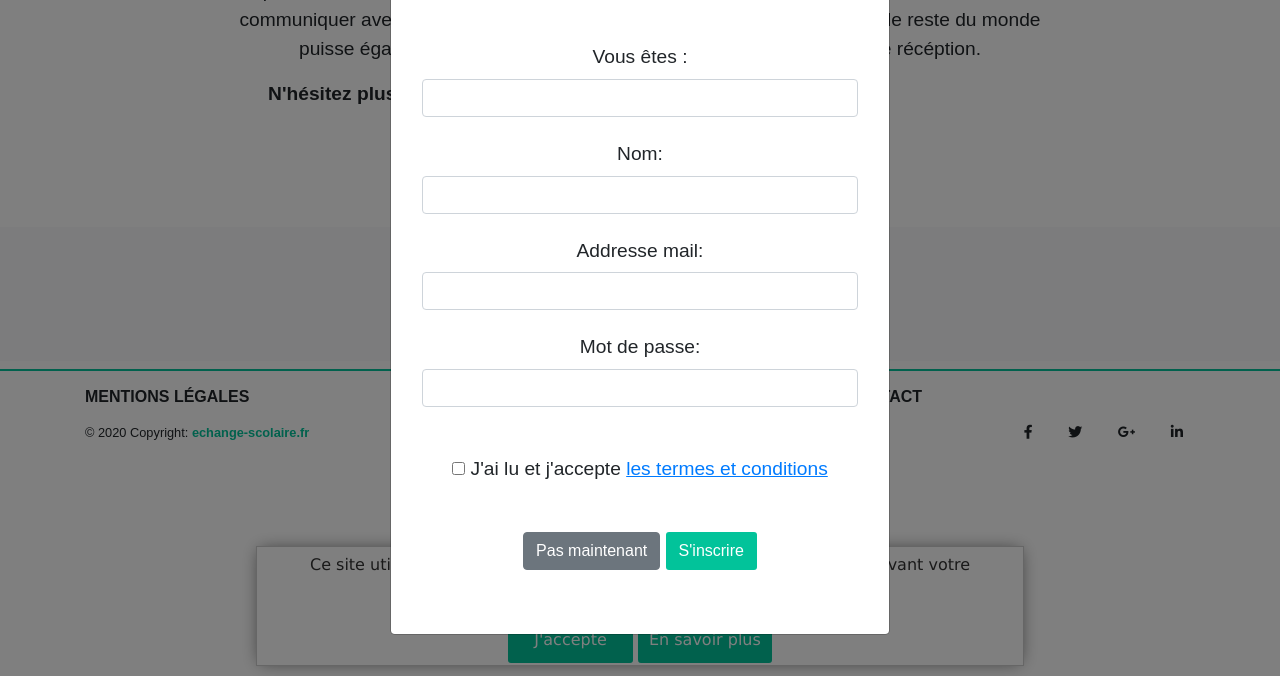
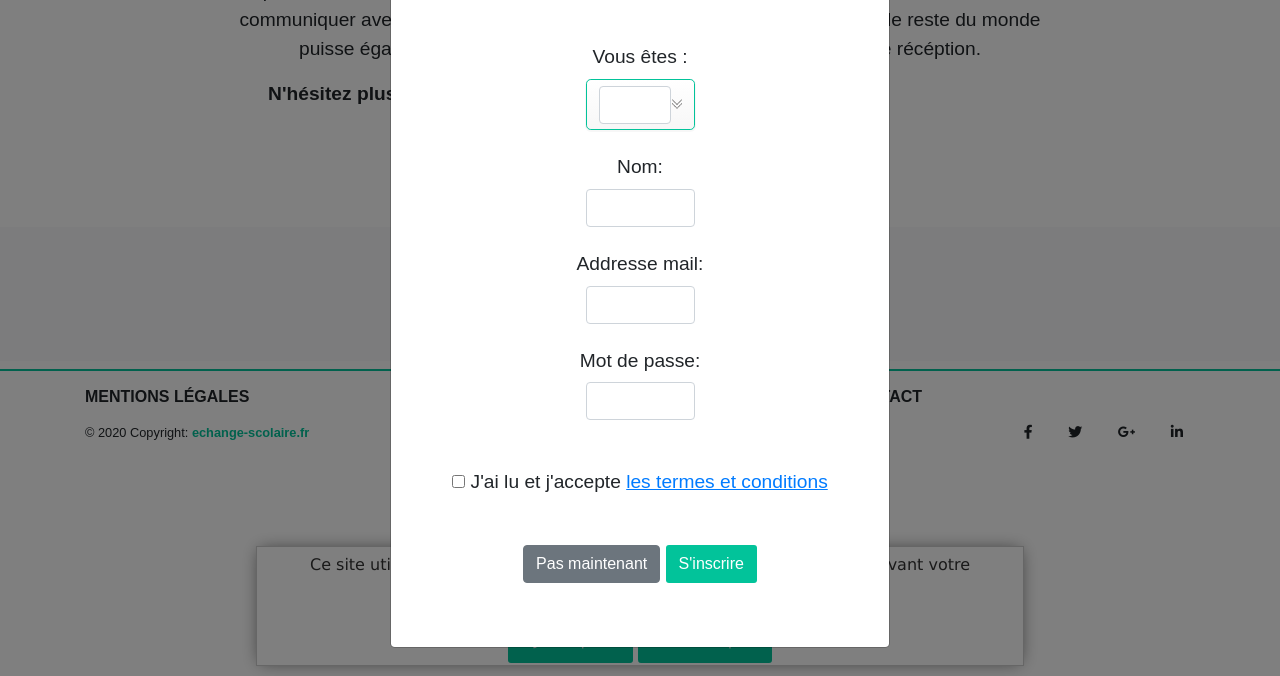
Before and after one commit to marisabonmati/echange-scolaire-symfony, a Symfony app: template templates/home/index.html.twig in a window 1280 px wide, after a click that opens the changed part. Shown: the part 580-1256 px from the top of the page. Run offline with Twig, Linux system fonts and the light colour scheme; the template is opened without the code that fills it, so the values that code supplies are empty; form fields are guessed from the names that the template uses; some libraries are stand-ins or nearby versions; some web fonts are replaced.

Commit message:
css okok

```diff
--- a/templates/inc/register-form.html.twig
+++ b/templates/inc/register-form.html.twig
@@ -16,25 +16,30 @@
 
     <div class="form-group  mx-auto">
         <label class="col-form-label ">Vous êtes : </label>
+        <div class="select-css w-25 mx-auto">
             {{ form_widget(registrationForm.entite) }}
             {{ form_errors(registrationForm.entite) }}
+        </div>
     </div>
     <!--NOM-->
     <div class="form-group">
         <label for="recipient-name" class="col-form-label">Nom:</label>
-        {{ form_widget(registrationForm.lastName) }}
-        {{ form_errors(registrationForm.lastName) }}
+        <input type="text" class="form-control w-25 mx-auto" id="recipient-name"
+            {{ form_widget(registrationForm.lastName) }}
+            {{ form_errors(registrationForm.lastName) }}
     </div>
 
     <!--Adresse mail-->
     <div class="form-group">
         <label for="message-text" class="col-form-label">Addresse mail:</label>
+        <input type="email" class="form-control w-25 mx-auto" id="message-text"
         {{ form_widget(registrationForm.email) }}
         {{ form_errors(registrationForm.email) }}
     </div>
     <!--Mot de passe-->
     <div class="form-group">
         <label for="message-text" class="col-form-label">Mot de passe:</label>
+        <input type="password" class="form-control w-25 mx-auto" id="recipient-name"
         {{ form_widget(registrationForm.plainPassword, {label:  'Mot de passe:'}) }}
         {{ form_errors(registrationForm.plainPassword) }}
     </div>
```
